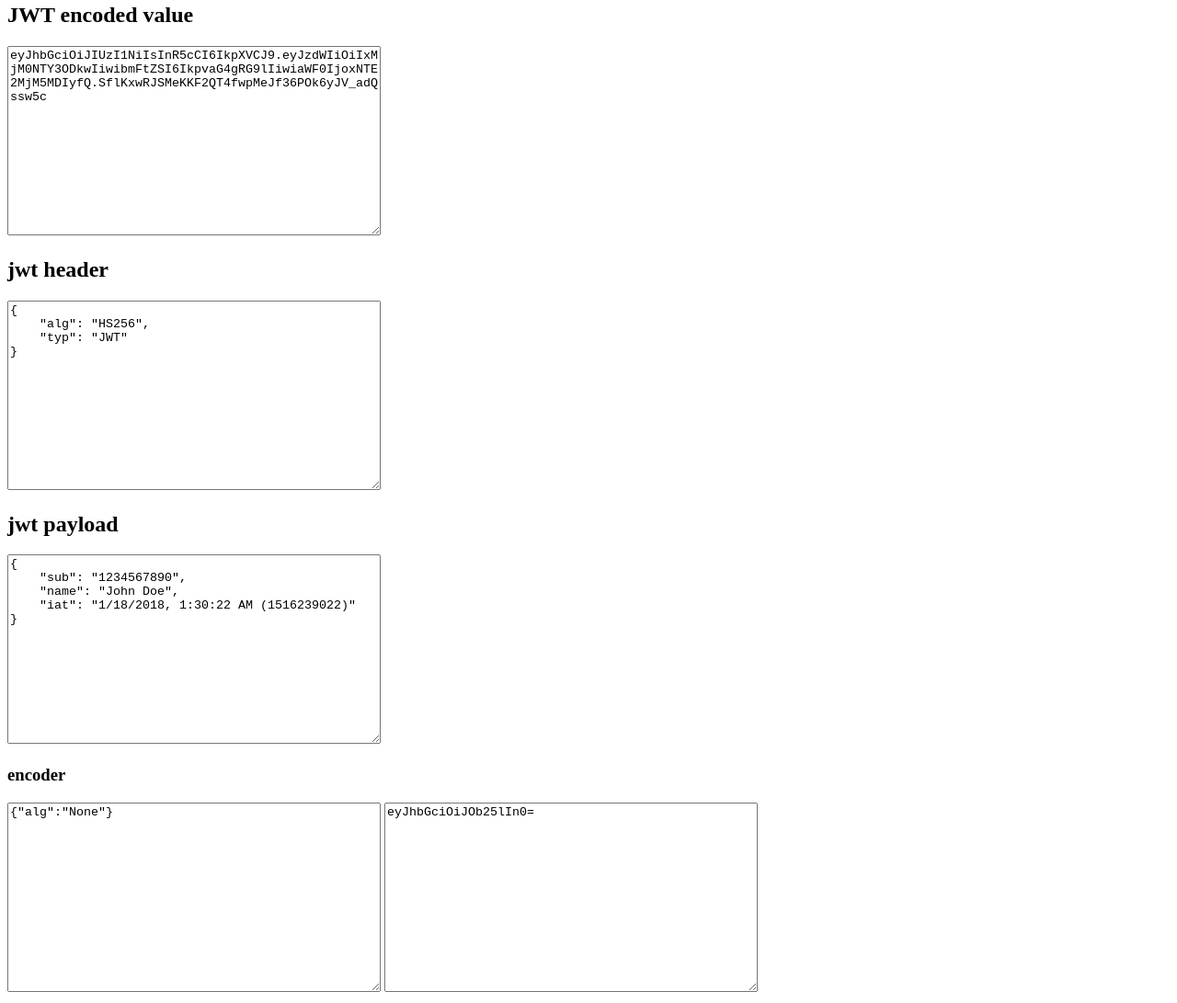
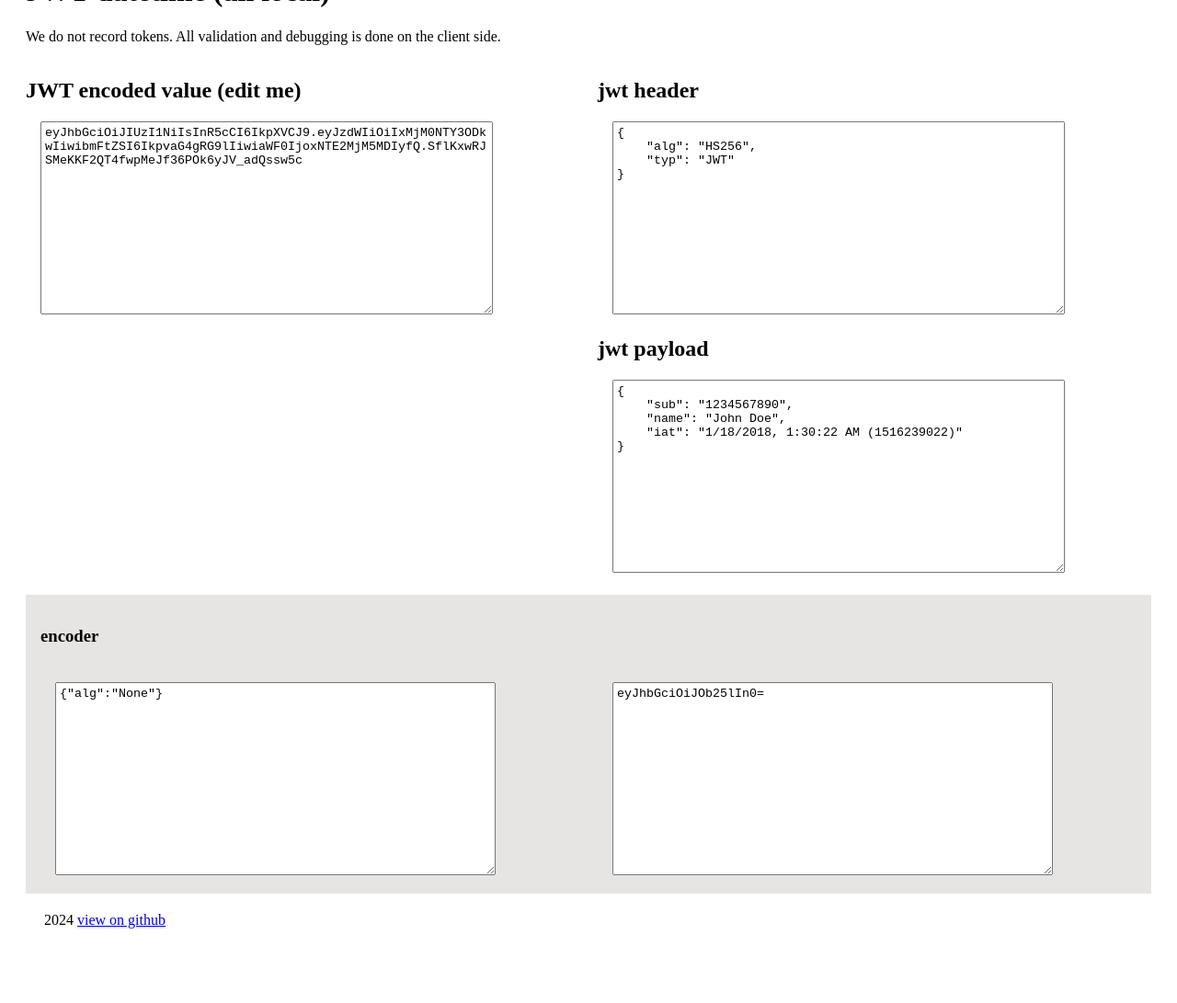
Before and after one commit to xta/jwt-datetime, a plain HTML site: page index.html in a window 1280 px wide. Shown: the part 77-1168 px from the top of the page at 92% size. After the commit the page ends 1147 px from the top, so only its background shows below. Drawn offline with Linux system fonts and the light colour scheme.

Commit message:
update layout for page

```diff
--- a/index.html
+++ b/index.html
@@ -6,29 +6,81 @@
     <meta charset='utf-8'>
     <title>JWT datetime (all local)</title>
     <style>
-        textarea {
-            width: 400px;
-            height: 200px;
+        body {
+            padding: 20px;
+            margin-bottom: 20px;
         }
 
-        input[type="text"] {
-            width: 100%;
+        textarea {
+            width: 80%;
+            height: 200px;
+            padding: 4px;
+            margin-left: 1rem;
+        }
+
+        .container {
+            display: grid;
+            grid-template-columns: repeat(2, 1fr);
+            gap: 20px;
+        }
+
+        .leading {
+            grid-column: 1;
+        }
+
+        .trailing {
+            grid-column: 2;
+        }
+
+        .both {
+            grid-column: 1 / 3;
+            grid-row: 2;
+            background-color: rgb(231 229 228);
+            padding: 1rem;
+        }
+
+        footer {
+            padding: 20px;
         }
     </style>
 </head>
 
 <body>
     <h1>JWT datetime (all local)</h1>
-    <h2>JWT encoded value</h2>
+    <p>We do not record tokens. All validation and debugging is done on the client side.</p>
+
+    <div class="container">
+
+        <div class="leading">
+            <h2>JWT encoded value (edit me)</h2>
             <textarea id="input"
                 oninput="calc();">eyJhbGciOiJIUzI1NiIsInR5cCI6IkpXVCJ9.eyJzdWIiOiIxMjM0NTY3ODkwIiwibmFtZSI6IkpvaG4gRG9lIiwiaWF0IjoxNTE2MjM5MDIyfQ.SflKxwRJSMeKKF2QT4fwpMeJf36POk6yJV_adQssw5c</textarea><br />
+        </div>
+
+        <div class="trailing">
             <h2>jwt header</h2>
             <textarea id="header"></textarea><br />
             <h2>jwt payload</h2>
             <textarea id="payload"></textarea><br />
+        </div>
+
+        <div class="both">
+            <div class="container">
                 <h3>encoder</h3>
+                <div class="leading">
                     <textarea id="encoderInput" oninput="enc();">{"alg":"None"}</textarea>
+                </div>
+                <div class="trailing">
                     <textarea id="encoderOutput"></textarea>
+                </div>
+            </div>
+        </div>
+    </div>
+
+    <footer>
+        2024 <a href="https://github.com/xta/jwt-datetime">view on github</a>
+    </footer>
+
     <script>
         function pretty(json) {
             return JSON.stringify(json, null, 4);
```
Lines whose indentation alone changed are shown as unchanged.
